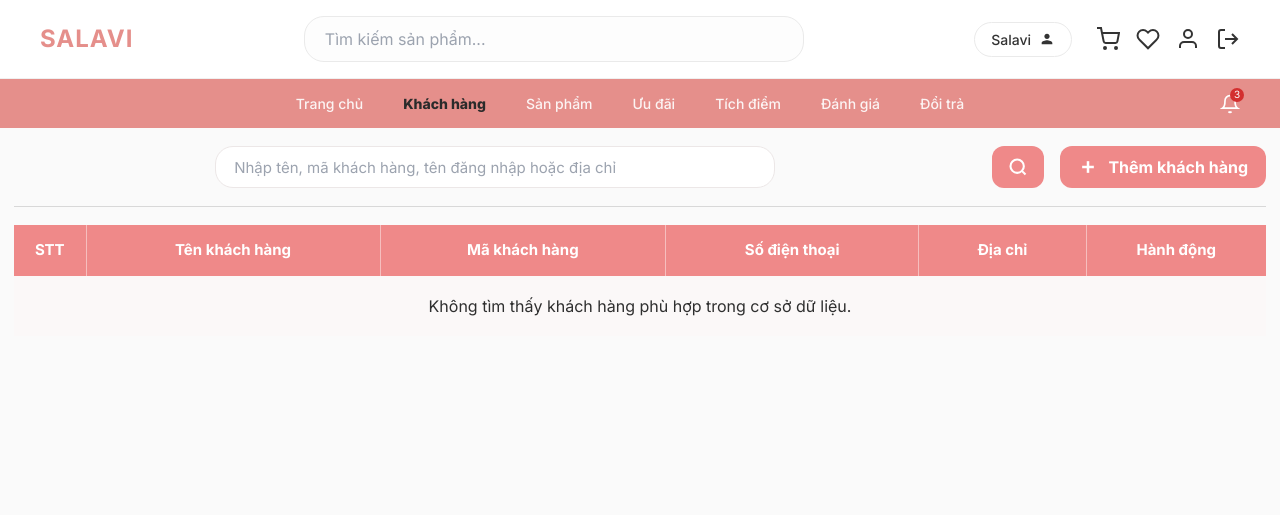
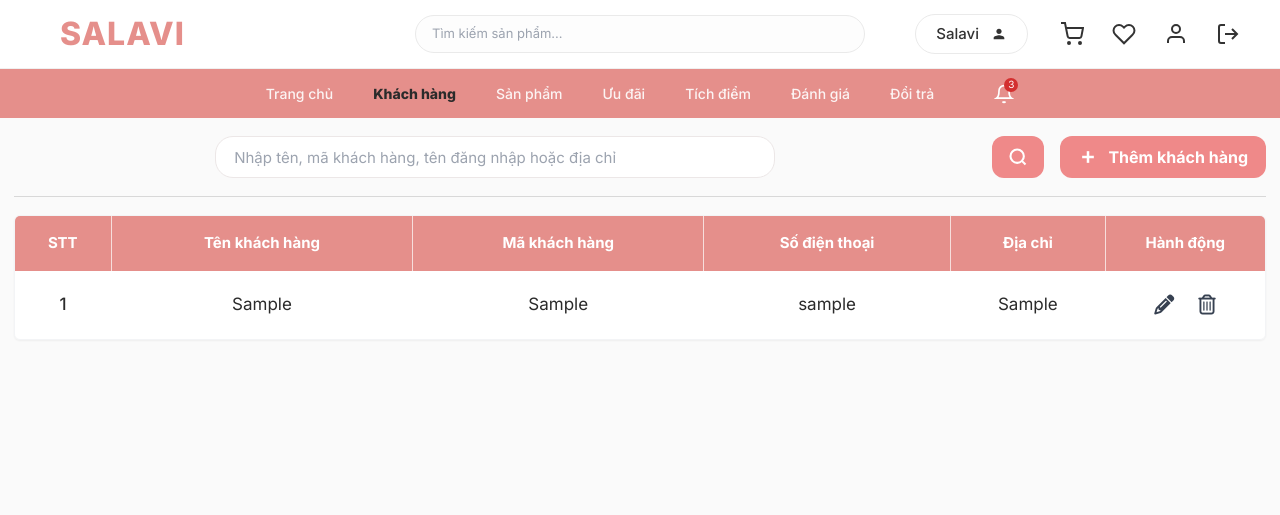
Before and after one commit to Mythu1234/salavi-project, a Django app: page /accounts/customers/ in a window 1280 px wide. Shown: the top 515 px of the page. Run offline with Django 4.2, Linux system fonts and the light colour scheme; tables that the repository leaves empty hold one stand-in row (values such as "Sample post"); some libraries are stand-ins or nearby versions.

Commit message:
mô tả chức năng

```diff
--- a/accounts/admin.py
+++ b/accounts/admin.py
@@ -1,6 +1,5 @@
 from django.contrib import admin
-from .models import TaiKhoan, KhachHang, NhanVien
+from .models import KhachHang, NhanVien
 
-admin.site.register(TaiKhoan)
 admin.site.register(KhachHang)
 admin.site.register(NhanVien)
--- a/accounts/templates/accounts/customer/customer_list.html
+++ b/accounts/templates/accounts/customer/customer_list.html
@@ -106,56 +106,15 @@
         box-shadow: 0 12px 20px rgba(239, 137, 137, 0.22);
     }
 
-    .customer-table-shell {
-        overflow: hidden;
-        background: #fff;
+    /* ===== CẤU HÌNH BẢNG DÙNG CHUNG ===== */
+    .table-uudai tbody tr:nth-child(even) {
+        background-color: #f2efeb;
     }
-
-    .customer-table {
-        width: 100%;
-        border-collapse: collapse;
+    .table-uudai tbody tr:nth-child(odd) {
+        background-color: #ffffff;
     }
-
-    .customer-table thead tr {
-        background: #ef8989;
-        color: #fff;
-    }
-
-    .customer-table th {
-        padding: 14px 18px;
-        border-right: 1px solid rgba(255, 255, 255, 0.45);
-        font-size: 15px;
-        font-weight: 700;
-        text-align: center;
-    }
-
-    .customer-table th:last-child {
-        border-right: none;
-    }
-
-    .customer-table td {
-        padding: 18px 18px;
-        font-size: 16px;
-        color: #2f2f2f;
-        text-align: center;
-        transition: background 0.2s ease;
-    }
-
-    .customer-table tbody tr:nth-child(odd) {
-        background: #f2eded;
-    }
-
-    .customer-table tbody tr:nth-child(even) {
-        background: #fbf8f8;
-    }
-
-    .customer-table tbody tr:hover td {
-        background: #f8dede;
-    }
-
-    .customer-table td.customer-name {
-        text-align: left;
-        padding-left: 48px;
+    .table-uudai th:not(:last-child) {
+        border-right: 1px solid rgba(255, 255, 255, 0.7);
     }
 
     .row-link {
@@ -258,44 +217,40 @@
         </a>
     </div>
 
-    <div class="customer-table-shell">
-        <table class="customer-table">
-            <thead>
+    <!-- BẢNG BIỂU -->
+    <div class="w-full shadow-sm overflow-hidden rounded-md border border-gray-100">
+        <table class="w-full text-center border-collapse table-uudai">
+            <thead class="bg-[#e58f8b] text-white">
                 <tr>
-                    <th style="width: 72px;">STT</th>
-                    <th>Tên khách hàng</th>
-                    <th>Mã khách hàng</th>
-                    <th>Số điện thoại</th>
-                    <th>Địa chỉ</th>
-                    <th style="width: 180px;">Hành động</th>
+                    <th class="py-4 font-bold text-[15px] w-24">STT</th>
+                    <th class="py-4 font-bold text-[15px]">Tên khách hàng</th>
+                    <th class="py-4 font-bold text-[15px]">Mã khách hàng</th>
+                    <th class="py-4 font-bold text-[15px]">Số điện thoại</th>
+                    <th class="py-4 font-bold text-[15px]">Địa chỉ</th>
+                    <th class="py-4 font-bold text-[15px] w-40">Hành động</th>
                 </tr>
             </thead>
-            <tbody>
+            <tbody class="text-[#2b2b2b] text-[17px]">
                 {% for customer in customers %}
-                <tr>
-                    <td><a class="row-link" href="{% url 'accounts:customer_detail' customer.code %}">{{ customer.stt }}</a></td>
-                    <td class="customer-name"><a class="row-link" href="{% url 'accounts:customer_detail' customer.code %}">{{ customer.name }}</a></td>
-                    <td><a class="row-link" href="{% url 'accounts:customer_detail' customer.code %}">{{ customer.code }}</a></td>
-                    <td><a class="row-link" href="{% url 'accounts:customer_detail' customer.code %}">{{ customer.phone }}</a></td>
-                    <td><a class="row-link" href="{% url 'accounts:customer_detail' customer.code %}">{{ customer.address }}</a></td>
-                    <td>
-                        <div class="action-icons">
-                            <a href="{% url 'accounts:customer_edit' customer.code %}" aria-label="Chỉnh sửa {{ customer.name }}">
-                                <svg viewBox="0 0 24 24">
-                                    <path d="M3 17.25V21h3.75L17.81 9.94l-3.75-3.75L3 17.25zM20.71 7.04c.39-.39.39-1.02 0-1.41l-2.34-2.34c-.39-.39-1.02-.39-1.41 0l-1.83 1.83 3.75 3.75 1.83-1.83z"/>
-                                </svg>
-                            </a>
-                            <button type="button" aria-label="Xóa {{ customer.name }}">
-                                <svg viewBox="0 0 24 24">
-                                    <path d="M6 19c0 1.1.9 2 2 2h8c1.1 0 2-.9 2-2V7H6v12zM19 4h-3.5l-1-1h-5l-1 1H5v2h14V4z"/>
-                                </svg>
-                            </button>
+                <tr class="hover:bg-[#fceeed] transition cursor-pointer group">
+                    <td class="py-5 font-medium"><a class="row-link block" href="{% url 'accounts:customer_detail' customer.code %}">{{ customer.stt }}</a></td>
+                    <td class="py-5"><a class="row-link block" href="{% url 'accounts:customer_detail' customer.code %}">{{ customer.name }}</a></td>
+                    <td class="py-5"><a class="row-link block" href="{% url 'accounts:customer_detail' customer.code %}">{{ customer.code }}</a></td>
+                    <td class="py-5"><a class="row-link block" href="{% url 'accounts:customer_detail' customer.code %}">{{ customer.phone }}</a></td>
+                    <td class="py-5"><a class="row-link block" href="{% url 'accounts:customer_detail' customer.code %}">{{ customer.address }}</a></td>
+                    <td class="py-5">
+                        <div class="flex justify-center items-center gap-6 text-xl">
+                            <a href="{% url 'accounts:customer_edit' customer.code %}" class="text-gray-700 hover:text-[#df8480] transition"><i class="fas fa-pencil-alt"></i></a>
+                            <button type="button" class="text-gray-700 hover:text-red-500 transition"><i class="far fa-trash-alt"></i></button>
                         </div>
                     </td>
                 </tr>
                 {% empty %}
                 <tr>
-                    <td colspan="6" class="empty-state">Không tìm thấy khách hàng phù hợp trong cơ sở dữ liệu.</td>
+                    <td colspan="6" class="py-10 text-gray-400">
+                        <i class="fas fa-users text-4xl mb-3"></i>
+                        <p>Không tìm thấy khách hàng phù hợp trong cơ sở dữ liệu.</p>
+                    </td>
                 </tr>
                 {% endfor %}
             </tbody>
--- a/accounts/views.py
+++ b/accounts/views.py
@@ -8,13 +8,13 @@ from .models import KhachHang
 
 
 def _get_customer_table_data(query=''):
-    customer_queryset = KhachHang.objects.select_related('MaTK').order_by('MaKH')
+    customer_queryset = KhachHang.objects.select_related('user').order_by('MaKH')
 
     if query:
         customer_queryset = customer_queryset.filter(
             Q(HoTen__icontains=query)
             | Q(MaKH__icontains=query)
-            | Q(MaTK__TenDangNhap__icontains=query)
+            | Q(user__username__icontains=query)
             | Q(DiaChi__icontains=query)
         )
 
@@ -23,7 +23,7 @@ def _get_customer_table_data(query=''):
             'stt': index,
             'name': customer.HoTen,
             'code': customer.MaKH,
-            'phone': customer.MaTK.TenDangNhap,
+            'phone': customer.user.username,
             'address': customer.DiaChi,
         }
         for index, customer in enumerate(customer_queryset, start=1)
@@ -72,7 +72,7 @@ def customer_create_view(request):
 
 def customer_edit_view(request, customer_code):
     customer = get_object_or_404(
-        KhachHang.objects.select_related('MaTK'),
+        KhachHang.objects.select_related('user'),
         MaKH=customer_code,
     )
     context = _get_customer_table_data()
@@ -82,7 +82,7 @@ def customer_edit_view(request, customer_code):
         'customer_form': {
             'code': customer.MaKH,
             'name': customer.HoTen,
-            'phone': customer.MaTK.TenDangNhap,
+            'phone': customer.user.username,
             'address': customer.DiaChi,
         },
         'save_label': 'Lưu',
@@ -92,7 +92,7 @@ def customer_edit_view(request, customer_code):
 
 def customer_delete_view(request, customer_code):
     customer = get_object_or_404(
-        KhachHang.objects.select_related('MaTK'),
+        KhachHang.objects.select_related('user'),
         MaKH=customer_code,
     )
     context = _get_customer_table_data()
@@ -107,7 +107,7 @@ def customer_delete_view(request, customer_code):
 
 def customer_detail_view(request, customer_code):
     customer = get_object_or_404(
-        KhachHang.objects.select_related('MaTK'),
+        KhachHang.objects.select_related('user'),
         MaKH=customer_code,
     )
     point_total = (
@@ -150,7 +150,7 @@ def customer_detail_view(request, customer_code):
         'customer': {
             'code': customer.MaKH,
             'name': customer.HoTen,
-            'phone': customer.MaTK.TenDangNhap,
+            'phone': customer.user.username,
             'address': customer.DiaChi,
             'avatar_text': (customer.HoTen[:1] or 'K').upper(),
             'point_total': point_total,
--- a/cskh/models.py
+++ b/cskh/models.py
@@ -1,5 +1,5 @@
 from django.db import models
-from accounts.models import KhachHang
+from accounts.models import KhachHang, NhanVien
 
 class KhuyenMai(models.Model):
     MaKM = models.CharField(max_length=10, primary_key=True)
@@ -50,7 +50,7 @@ class HoiThoaiTuVan(models.Model):
 class TinNhanTuVan(models.Model):
     MaTinNhan = models.CharField(max_length=10, primary_key=True)
     MaHoiThoai = models.ForeignKey(HoiThoaiTuVan, on_delete=models.CASCADE)
-    NguoiGui = models.CharField(max_length=50)
+    MaNV = models.ForeignKey(NhanVien, on_delete=models.SET_NULL, null=True, blank=True)
     NoiDung = models.CharField(max_length=200)
     ThoiGianGui = models.DateTimeField(auto_now_add=True)
 
--- a/products/admin.py
+++ b/products/admin.py
@@ -1,6 +1,6 @@
 from django.contrib import admin
-from .models import SanPham, ChiTietSanPham, DanhGia
+from .models import SanPham, BienTheSanPham, DanhGia
 
 admin.site.register(SanPham)
-admin.site.register(ChiTietSanPham)
+admin.site.register(BienTheSanPham)
 admin.site.register(DanhGia)
--- a/products/models.py
+++ b/products/models.py
@@ -11,7 +11,7 @@ class SanPham(models.Model):
     def __str__(self):
         return self.TenSP
 
-class ChiTietSanPham(models.Model):
+class BienTheSanPham(models.Model):
     Size_CHOICES = [
         ('SX', 'SX'),
         ('S', 'S'),
@@ -20,14 +20,14 @@ class ChiTietSanPham(models.Model):
         ('XL', 'XL'),
         ('XXL','XXL')
     ]
-    MaCTSP = models.CharField(max_length=10, primary_key=True)
+    MaBTSP = models.CharField(max_length=10, primary_key=True)
     MaSP = models.ForeignKey(SanPham, on_delete=models.CASCADE)
     MauSac = models.CharField(max_length=50)
     Size = models.CharField(max_length=20, choices=Size_CHOICES)
     SoLuongTon = models.IntegerField()
 
     def __str__(self):
-        return self.MaCTSP
+        return self.MaBTSP
 
 class DanhGia(models.Model):
     MaDanhGia = models.CharField(max_length=10, primary_key=True)
--- a/static/css/style.css
+++ b/static/css/style.css
@@ -3,17 +3,17 @@
 * { margin: 0; padding: 0; box-sizing: border-box; font-family: 'Inter', sans-serif; }
 body { background: #fafafa; color: #333; }
 .header-top-container { background: #fff; border-bottom: 1px solid #f0f0f0; }
-.header-top { max-width: 1440px; margin: 0 auto; padding: 16px 40px; display: flex; align-items: center; justify-content: space-between; }
-.logo { font-size: 24px; font-weight: 700; color: #e58f8b; letter-spacing: 1px; }
-.search-box { flex: 1; max-width: 500px; margin: 0 40px; }
-.search-box input { width: 100%; padding: 10px 20px; border-radius: 20px; border: 1px solid #eaeaea; background: #fdfdfd; color: #666; outline: none; }
-.header-icons { display: flex; align-items: center; gap: 24px; }
-.user-btn { display: flex; align-items: center; gap: 8px; padding: 6px 16px; border: 1px solid #eaeaea; border-radius: 20px; font-size: 14px; font-weight: 500; cursor: pointer; }
-.icon-list { display: flex; gap: 16px; color: #333; }
+.header-top { position: relative; max-width: 1440px; margin: 0 auto; padding: 10px 40px; display: flex; align-items: center; justify-content: space-between; }
+.logo { font-size: 32px; font-weight: 800; color: #e58f8b; letter-spacing: 1px; margin-left: 20px; }
+.search-box { position: absolute; left: 50%; transform: translateX(-50%); width: 450px; }
+.search-box input { width: 100%; padding: 8px 16px; font-size: 13px; border-radius: 20px; border: 1px solid #eaeaea; background: #fdfdfd; color: #666; outline: none; }
+.header-icons { display: flex; align-items: center; gap: 32px; }
+.user-btn { display: flex; align-items: center; gap: 12px; padding: 8px 20px; border: 1px solid #eaeaea; border-radius: 20px; font-size: 15px; font-weight: 500; cursor: pointer; transition: all 0.2s; }
+.icon-list { display: flex; gap: 28px; color: #333; }
 .header-nav { background: #e58f8b; color: #fff; }
-.nav-container { max-width: 1440px; margin: 0 auto; padding: 0 40px; display: flex; justify-content: space-between; align-items: center; }
-.nav { display: flex; justify-content: center; gap: 40px; flex: 1; }
-.nav a { color: #fff; text-decoration: none; font-size: 14px; font-weight: 500; padding: 14px 0; opacity: 0.9; cursor: pointer; }
+.nav-container { max-width: 1440px; margin: 0 auto; padding: 0 40px; display: flex; justify-content: center; align-items: center; gap: 60px; }
+.nav { display: flex; justify-content: center; gap: 40px; }
+.nav a { color: #fff; text-decoration: none; font-size: 14px; font-weight: 500; padding: 14px 0; opacity: 0.9; cursor: pointer; transition: all 0.2s; }
 .nav a.active { font-weight: 800; color: #2b2b2b; opacity: 1; }
 .notification-bell { position: relative; padding: 14px 0; }
 .notification-bell .badge { position: absolute; top: 8px; right: -4px; background: #d32f2f; color: #fff; font-size: 10px; width: 14px; height: 14px; border-radius: 50%; display: flex; align-items: center; justify-content: center; }
--- a/templates/base.html
+++ b/templates/base.html
@@ -10,7 +10,7 @@
     <link rel="stylesheet" href="https://cdnjs.cloudflare.com/ajax/libs/font-awesome/6.4.0/css/all.min.css">
 
     <!-- TỆP CSS DÙNG CHUNG -->
-    <link rel="stylesheet" href="{% static 'css/style.css' %}">
+    <link rel="stylesheet" href="{% static 'css/style.css' %}?v=4">
 </head>
 
 <body>
```
Also changed, not shown: accounts/models.py (+3 -16 lines), cskh/templates/cskh/diem_tich_luy.html (+28 -54 lines), cskh/views.py (+5 -5 lines), orders/models.py (+6 -4 lines), README.md (added), accounts/migrations/0001_initial.py, cskh/migrations/0001_initial.py, orders/migrations/0001_initial.py, products/migrations/0001_initial.py.
